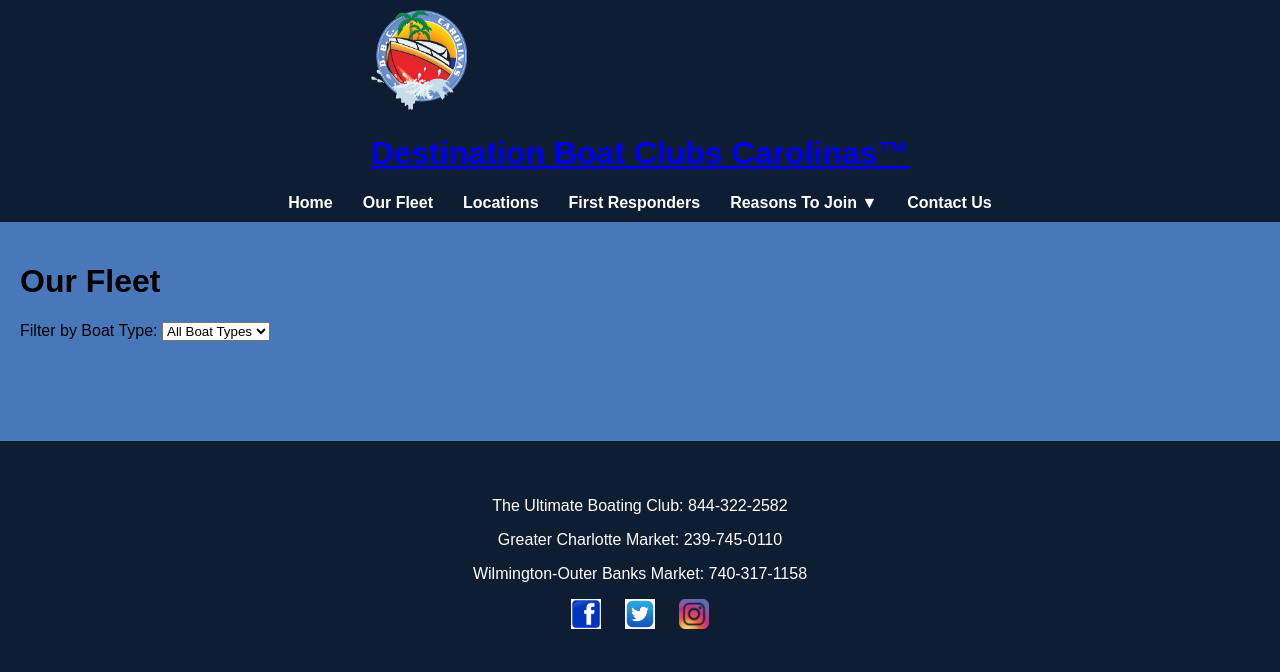
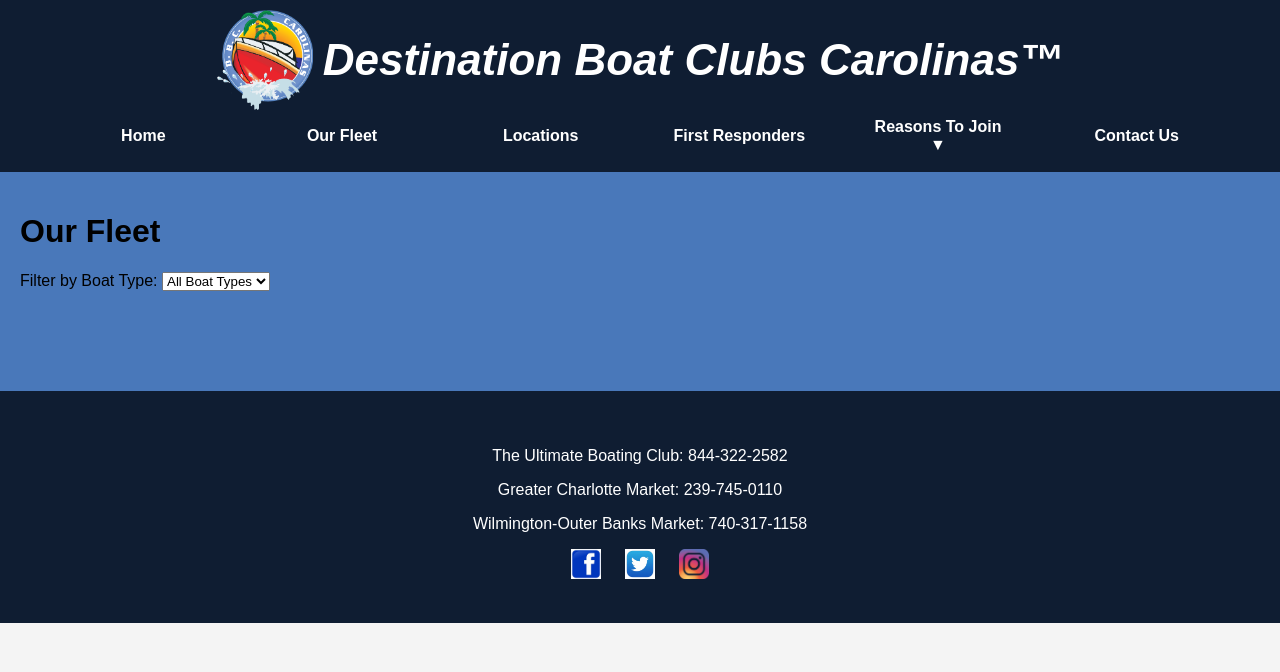
Before and after one commit to jforay/boatclub, a Django app: page /boats/ in a window 1280 px wide. Shown: the top 672 px of the page. Run offline with Django 5.2, Linux system fonts and the light colour scheme; data that the repository does not hold is empty.

Commit message:
fixed header

```diff
--- a/static/css/style.css
+++ b/static/css/style.css
@@ -16,18 +16,50 @@ body {
     color: #FFFFFF;
     padding: 10px 20px;
 }
+.header-text {
+    display: flex;
+    flex-direction: row;
+    justify-content: center;
+    align-items: center;
+    text-align: center;
+    gap: 10px;
+}
+
+.header-text a {
+  text-decoration: none;
+  color: white;
+  display: flex;
+  align-items: center;
+  gap: 10px;
+}
+
+.header-text h1 {
+  color: white;
+  font-family: 'Orbitron', sans-serif;
+  font-weight: 900;
+  font-size: 2.75rem;
+  margin: 0;
+  font-style: italic;
+}
 
 .logo {
     margin-bottom: 10px; /* Add space between logo and navigation */
 }
 
+.navbar {
+    width: 100%;
+    display: flex;
+    justify-content: center;
+}
 .navbar ul {
     list-style-type: none;
+    width: 100%;
     margin: 0;
-    padding: 0;
+    padding: 0 2rem;
     display: flex;
-    justify-content: center;
+    justify-content: space-between;
     align-items: center;
+    flex-wrap: nowrap;
 }
 
 .navbar ul li {
@@ -43,6 +75,30 @@ body {
 
 .navbar ul li a:hover {
     color: #00AEEF; /* Lighter blue for hover effect */
+}
+
+.nav-list {
+  list-style: none;
+  display: flex;
+  justify-content: space-evenly;  /* spreads items evenly */
+  align-items: center;
+  margin: 0;
+  flex-wrap: nowrap;
+  gap: 1rem;
+}
+
+.nav-list li {
+  flex: 1 1 0;                     /* makes them stretch out evenly */
+  text-align: center;
+  min-width: 0px;
+}
+
+.nav-list a {
+  text-decoration: none;
+  color: white;                /* or your preferred color */
+  font-weight: bold;
+  padding: 0.5rem;
+  display: block;
 }
 
 .dropdown {
@@ -95,3 +151,9 @@ body {
     width: 30px;
     margin: 0 10px;
 }
+
+.video-container {
+    justify-content: center;
+    align-items: center;
+    text-align: center;
+}
```
